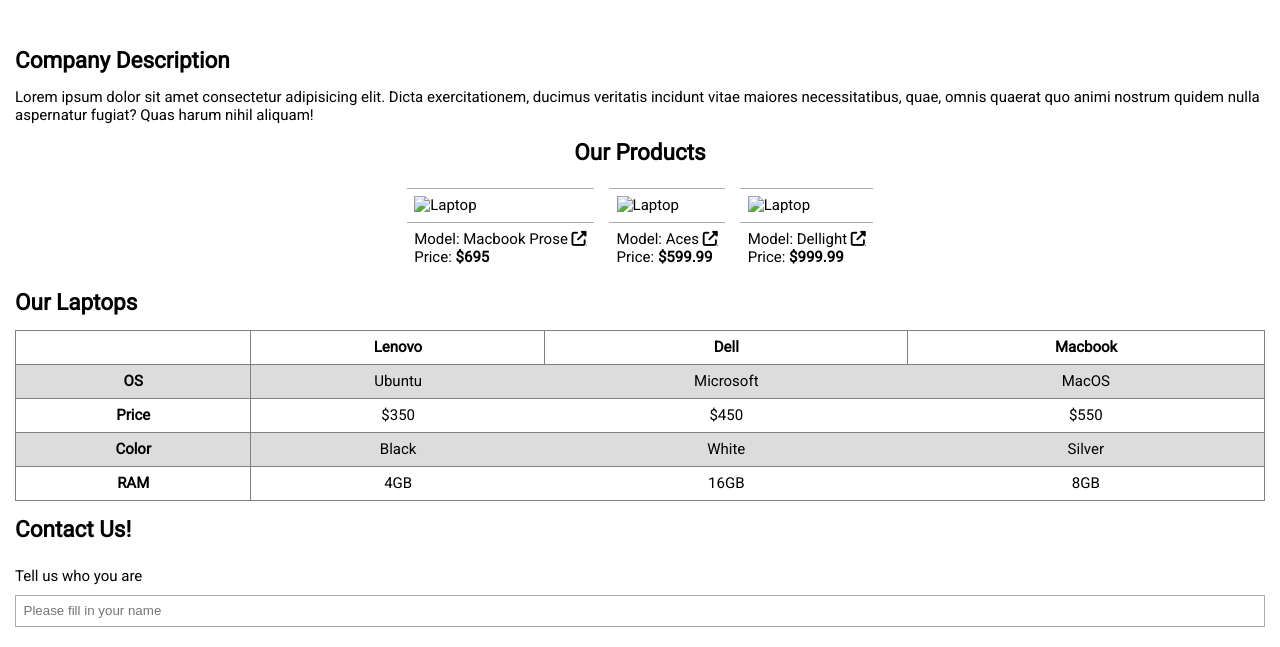
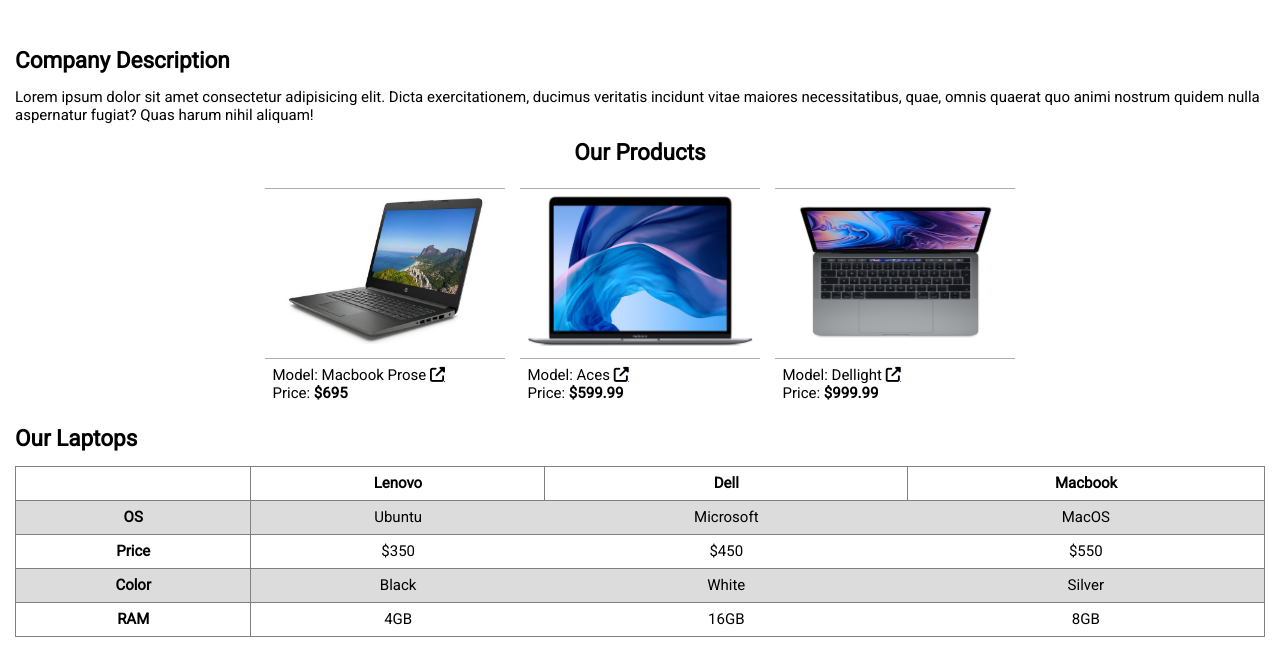
Before and after one commit to MarinDabro/ui-basics-adv-test, a plain HTML site: page index.html in a window 1280 px wide. Shown: the part 153-800 px from the top of the page. Drawn offline with Linux system fonts and the light colour scheme; files whose address does not match are found by name.

Commit message:
Update index.html

```diff
--- a/index.html
+++ b/index.html
@@ -33,18 +33,18 @@
             <h2>Our Products</h2>
             <section class="cards">
                 <section class="product-card">
-                    <img src="images/laptop1.jpeg" alt="Laptop">
+                    <img src="laptop1.jpeg" alt="Laptop">
                     <p>Model: Macbook Prose <a href="#" target="_blank"></a><br>
                         Price: <strong>$695</strong>
                     </p>
                 </section>
                 <section class="product-card">
-                    <img src="images/laptop2.jpeg" alt="Laptop">
+                    <img src="laptop2.jpeg" alt="Laptop">
                     <p>Model: Aces <a href="#" target="_blank"></a><br>
                         Price: <strong>$599.99</strong></p>
                 </section>
                 <section class="product-card">
-                    <img src="images/laptop3.jpeg" alt="Laptop">
+                    <img src="laptop3.jpeg" alt="Laptop">
                     <p>Model: Dellight <a href="#" target="_blank"></a><br>
                         Price: <strong>$999.99</strong></p>
                 </section>
```
